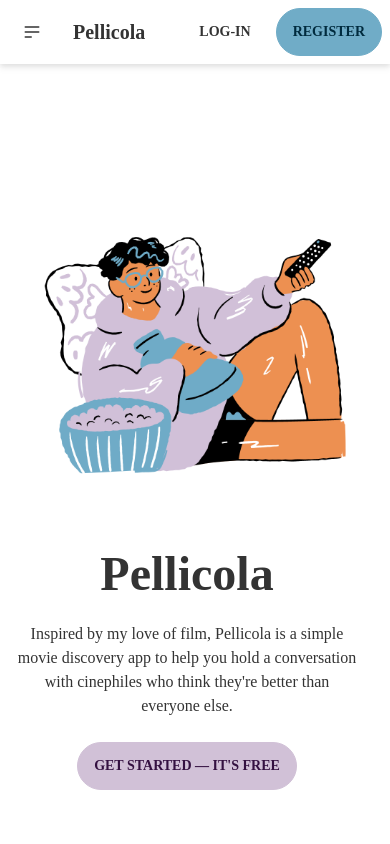
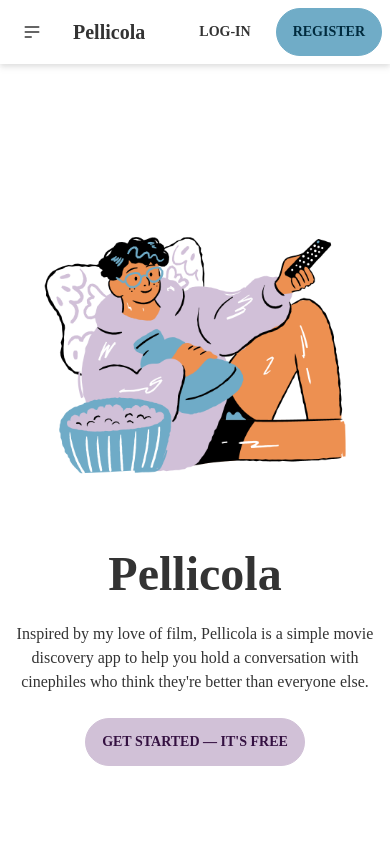
Before and after one commit to jamesesguerra/movie-app, a React (Create React App) app: page / in a window 390 px wide. Shown: the top 844 px of the page. Built offline with nearby package versions, Linux system fonts and the light colour scheme; no server answers.

Commit message:
fix landing page layout

```diff
--- a/src/pages/Landing.jsx
+++ b/src/pages/Landing.jsx
@@ -20,7 +20,7 @@ const Landing = () => {
             <div className="">
               <img src={art} alt="A guy watching a movie" />
             </div>
-            <div className="max-w-2xl mr-4 text-center lg:text-left">
+            <div className="max-w-2xl lg:mr-4 text-center lg:text-left">
               <h1 className="text-5xl font-bold">Pellicola</h1>
               <p className="py-6">Inspired by my love of film, Pellicola is a simple movie discovery app to help you hold a conversation with cinephiles who think they're better than everyone else.</p>
               <button className="btn btn-primary lg:mx-auto">
```
